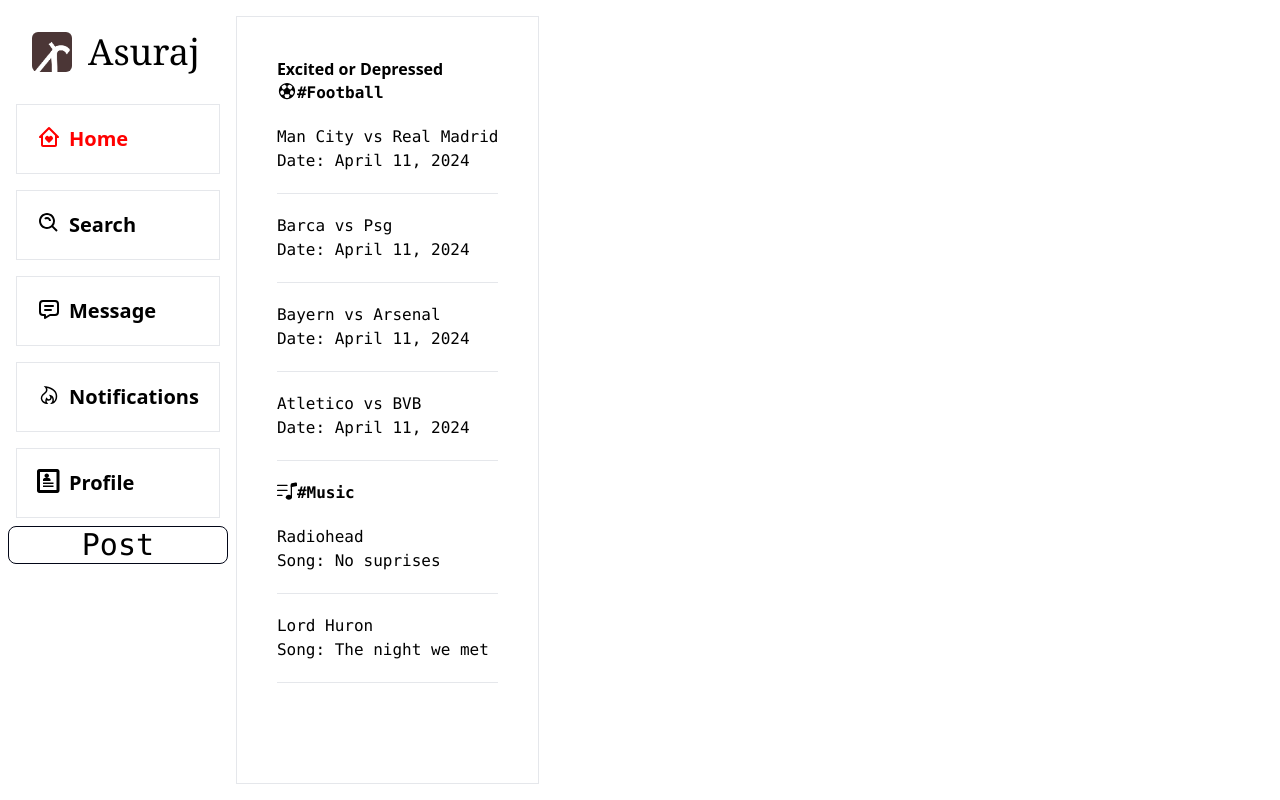
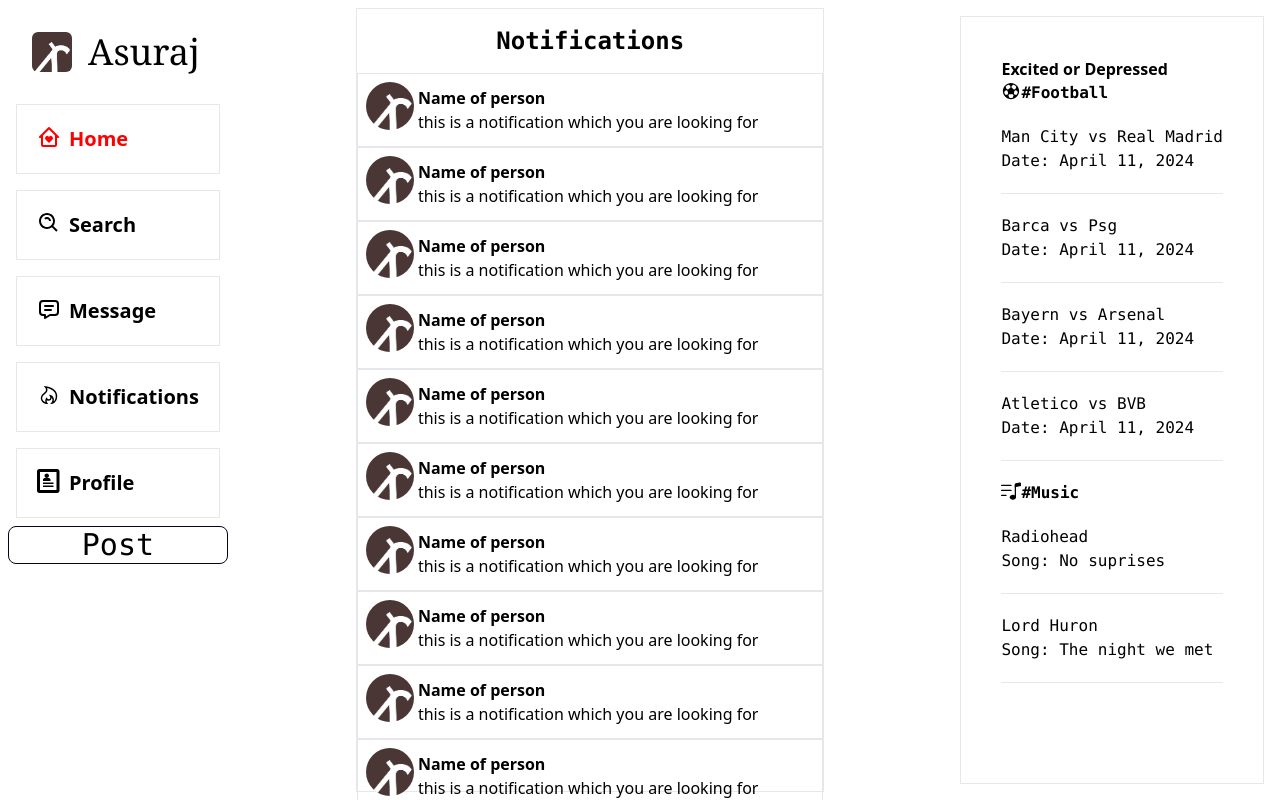
Before and after one commit to Luckyzen69/Asuraj-, a React (Vite) app: page /notifications in a window 1280 px wide. Built offline with nearby package versions, Linux system fonts and the light colour scheme.

Commit message:
Reorganize the codebase to use React Router v6.

```diff
--- a/src/App.jsx
+++ b/src/App.jsx
@@ -1,11 +1,11 @@
 import { useState } from 'react'
 import './App.css'
 import { Route,Routes } from 'react-router-dom'
-import Navigation from './components/navigation'
-import Feed from './components/feed'
-import Widgets from './components/widgets'
-
-
+import Navigation from './components/sidebars/navigation'
+import Feed from './components/feeds/feed'
+import Widgets from './components/widgets/widgets'
+import Notification from './components/notifications/notification'
+import Search from './components/search/search'
 function App() {
 
   return (
@@ -14,6 +14,9 @@
    <Navigation/>
      <Routes>
       <Route path='/' element={<Feed/>} />
+      <Route path='/home' element={<Feed/>} />
+      <Route path='/notifications' element={<Notification/>} />
+      <Route path='/search' element={<Search/>} />
      </Routes>
      <Widgets/>
     </div>
--- a/src/components/feed.jsx
+++ b/src/components/feeds/feed.jsx
@@ -1,10 +1,10 @@
 import Post from "./post"
 import POV from "./pov"
-import '../index.css'
+import '../../index.css'
 export default function feed(){
     return(
         <>
-       <div className='feed min-w-max flex-auto border ml-32 mr-18   ' >
+       <div className='feed min-w-max flex-auto border ml-32 mr-32   ' >
         <div>
             <h2 className="font-bold text-xl fomt-mono ">Home</h2>
         </div>
@@ -14,6 +14,8 @@
         <Post/>
         <Post/>
         <Post/>
+        <Post/>
+        <Post/>
        </div>
         </>
     )
--- a/src/components/post.jsx
+++ b/src/components/feeds/post.jsx
@@ -1,12 +1,12 @@
-import J from '../assets/j.png'
+import J from '../../assets/j.png'
 import { MdVerified } from "react-icons/md";
-import We from "../assets/we.jpg"
+import We from "../../assets/we.jpg"
 import { CiHeart } from "react-icons/ci";
 import { BiRepost } from "react-icons/bi";
 import { FaShare } from "react-icons/fa";
 import { FaRegComment } from "react-icons/fa";
 import { FaHeart } from "react-icons/fa";
-import Forest from '../assets/forest.jpg';
+import Forest from '../../assets/forest.jpg';
 export default function Post({
     displayName,
     username,
@@ -18,9 +18,9 @@
 
     return (
     <>
-    <div className='overflow-y-hidden'>
+    <div className='overflow-y-hidden border border-collapse'>
 
-    <div className="post m-2 flex items-start pb-2  ">
+    <div className="post m-2 flex items-start pb-2">
 
         <div className=''>
         <img src={J} alt="" className='h-12'  />
--- a/src/components/pov.jsx
+++ b/src/components/feeds/pov.jsx
@@ -1,4 +1,4 @@
-import J from '../assets/j.png'
+import J from '../../assets/j.png'
 import { CiImageOn } from "react-icons/ci";
 import { FaCameraRetro } from "react-icons/fa";
 import { BsEmojiSunglasses } from "react-icons/bs";
--- /dev/null
+++ b/src/components/notifications/noti.jsx
@@ -0,0 +1,14 @@
+import idk from '../../assets/idk.png'
+
+export default function Noti(){
+    return ( <>
+        <div className='flex border border-collapse p-2'>
+            <img src={idk} alt="" className='h-12 rounded-full'/>
+            <div className='m-1'>
+            <h3 className='font-bold'>Name of person</h3>
+            <p>this is a notification which you are looking for</p>
+
+            </div>
+        </div>
+    </>)
+}
--- /dev/null
+++ b/src/components/notifications/notification.jsx
@@ -0,0 +1,25 @@
+import Noti from "./noti"
+
+ export default function Notification(){
+    return(<>
+    <div className=' min-w-max flex-auto border ml-32 mr-32  '>
+    <h2 className="text-center text-2xl capitalize font-bold font-mono m-2 p-2">notifications</h2>
+      <Noti/>
+      <Noti/>
+      <Noti/>
+      <Noti/>
+      <Noti/>
+      <Noti/>
+      <Noti/>
+      <Noti/>
+      <Noti/>
+      <Noti/>
+      <Noti/>
+      <Noti/>
+      <Noti/>
+      <Noti/>
+      <Noti/>
+      <Noti/>
+    </div>
+    </>)
+ }
--- /dev/null
+++ b/src/components/search/search.jsx
@@ -0,0 +1,11 @@
+
+
+export default function Search(){
+    return (
+        <>
+        <div className="min-w-max flex-auto border ml-32 mr-32  ">
+            <h2> Search</h2>
+        </div>
+        </>
+    )
+}
--- a/src/components/navigation.jsx
+++ b/src/components/sidebars/navigation.jsx
@@ -3,10 +3,9 @@
   import { TbMessage } from "react-icons/tb";
   import { LiaHotjar } from "react-icons/lia";
   import { ImProfile } from "react-icons/im";
-  import Idk from '../assets/idk.png';
+  import Idk from '../../assets/idk.png';
   import SidebarOption from './sidebarOption';
-  import '../index.css'
-
+  import '../../index.css'
 
   export default function Navigation(){
       return (
@@ -20,11 +19,11 @@
 
   <div className='flex flex-col    '>
 
-<SidebarOption active text="Home" Icon={BiHomeHeart} />
-<SidebarOption text="Search" Icon={BiSearchAlt}  />
-<SidebarOption text="Message" Icon={TbMessage} />
-<SidebarOption text="Notifications" Icon={LiaHotjar} />
-<SidebarOption text="Profile" Icon={ImProfile} />
+<Link to="/home"><SidebarOption active text="Home" Icon={BiHomeHeart} /></Link>
+<Link to="/search"><SidebarOption text="Search" Icon={BiSearchAlt}  /></Link>
+<Link to="messages"><SidebarOption text="Message" Icon={TbMessage} /></Link>
+<Link to="/notifications"><SidebarOption text="Notifications" Icon={LiaHotjar}  /></Link>
+<Link to="/profile"><SidebarOption text="Profile" Icon={ImProfile}  /></Link>
 <button variant="outlined" className=" text-3xl font-mono border rounded-lg border-slate-950 hover:bg-slate-900 hover:text-white  " >Post</button>
   </div>
   </section>
```
Also changed, not shown: src/components/sidebars/sidebarOption.jsx (renamed from src/components/sidebarOption.jsx), src/components/widgets/widgets.jsx (renamed from src/components/widgets.jsx).
